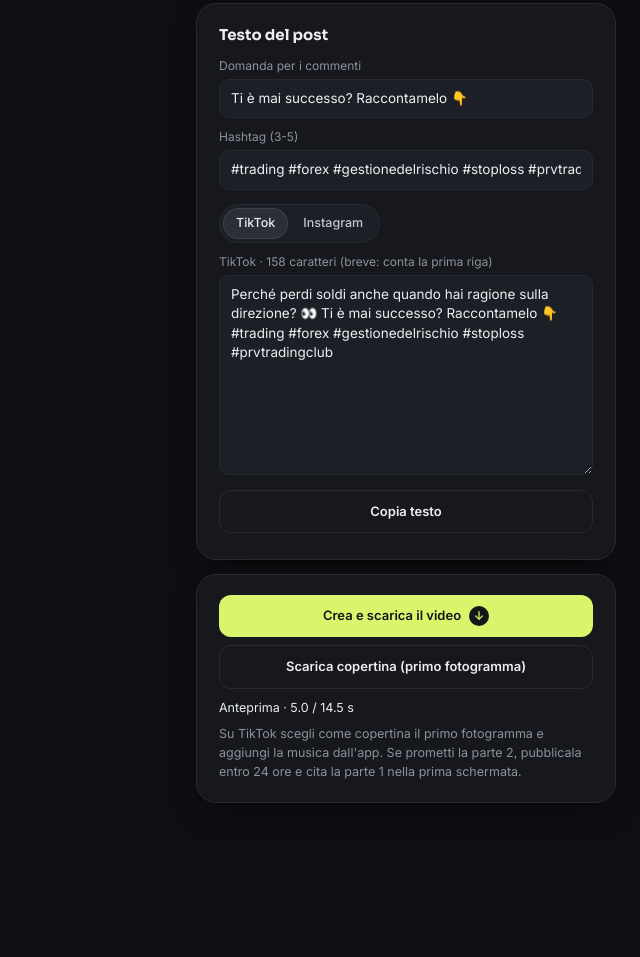
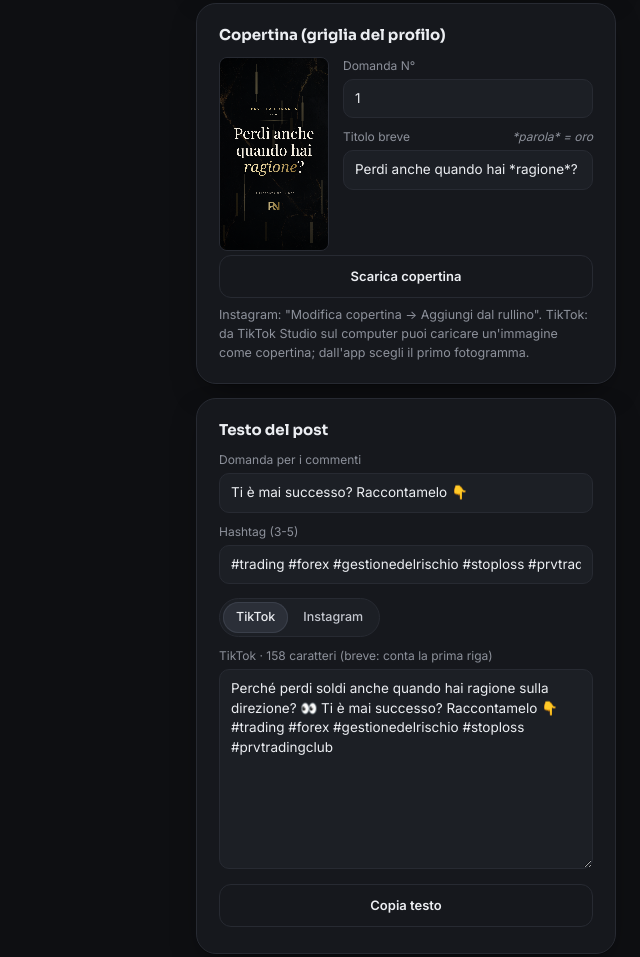
Before and after one commit to lucaprevitali1610/biaslab, a plain HTML site: page site/domanda.html in a window 1280 px wide. Shown: the part 849-1806 px from the top of the page, without its empty margins (640-1280 px from the left). Before the commit the page ends 1712 px from the top, so only its background shows below. Drawn offline with Linux system fonts and the light colour scheme.

Commit message:
Video Domanda: copertina dedicata della serie (PRV · La domanda N°, titolo breve in Playfair)
Co-Authored-By: Claude Opus 5.5 <noreply@anthropic.com>
Claude-Session: https://claude.ai/code/session_01MKYgpw36Ww4UiR7KA4723V

```diff
--- a/site/domanda.html
+++ b/site/domanda.html
@@ -48,6 +48,18 @@
         <p class="note" id="dur"></p>
       </div>
       <div class="card" style="margin-bottom:14px">
+        <h2>Copertina (griglia del profilo)</h2>
+        <div style="display:flex;gap:14px;align-items:flex-start">
+          <canvas id="covPrev" width="1080" height="1920" style="width:110px;height:auto;border-radius:8px;border:1px solid var(--line);flex:none" aria-label="Anteprima copertina"></canvas>
+          <div style="flex:1">
+            <label class="fld"><span>Domanda N°</span><input id="f_num" type="number" min="1"></label>
+            <label class="fld"><span>Titolo breve <em>*parola* = oro</em></span><input id="f_ct"></label>
+          </div>
+        </div>
+        <div class="row" style="margin-top:4px"><button class="btn ghost" id="covDl">Scarica copertina</button></div>
+        <p class="note" style="margin:8px 0 0">Instagram: "Modifica copertina → Aggiungi dal rullino". TikTok: da TikTok Studio sul computer puoi caricare un'immagine come copertina; dall'app scegli il primo fotogramma.</p>
+      </div>
+      <div class="card" style="margin-bottom:14px">
         <h2>Testo del post</h2>
         <label class="fld"><span>Domanda per i commenti</span><input id="f_cq"></label>
         <label class="fld"><span>Hashtag (3-5)</span><input id="f_tags"></label>
@@ -58,9 +70,8 @@
       </div>
       <div class="card">
         <div class="row"><button class="btn" id="rec">Crea e scarica il video <span class="arr">↓</span></button></div>
-        <div class="row" style="margin-top:8px"><button class="btn ghost" id="covDl">Scarica copertina (primo fotogramma)</button></div>
         <p class="note" id="vstat" style="margin:10px 0 0;color:var(--ink)"></p>
-        <p class="note" style="margin:8px 0 0">Su TikTok scegli come copertina il primo fotogramma e aggiungi la musica dall'app. Se prometti la parte 2, pubblicala entro 24 ore e cita la parte 1 nella prima schermata.</p>
+        <p class="note" style="margin:8px 0 0">Aggiungi la musica dall'app (TikTok o Instagram). Se prometti la parte 2, pubblicala entro 24 ore e cita la parte 1 nella prima schermata.</p>
       </div>
     </div>
   </div>
@@ -78,43 +89,45 @@ const logo = new Image(); logo.src = "prv-logo.svg";
 
 /* ------------------------------------------------------------ copioni pronti */
 const PRESETS = [
-  { name: "Perdi anche quando hai ragione",
+  { name: "Perdi anche quando hai ragione", num: 1, ct: "Perdi anche quando hai *ragione*?",
     q1: "Perché perdi soldi anche quando hai *ragione* sulla direzione?",
     r1: "Entri troppo presto: il prezzo ti prende lo *stop*, poi va dove avevi previsto.",
     r2: "Stop troppo stretto o posizione troppo grande: basta un movimento *normale* per buttarti fuori.",
     r3: "Avere ragione non basta. Contano *entrata, stop e size*.",
     teaser: "Nella parte 2: dove mettere lo stop",
     cq: "Ti è mai successo? Raccontamelo 👇", tags: "#trading #forex #gestionedelrischio #stoploss #prvtradingclub" },
-  { name: "Il dato del venerdì (COT)",
+  { name: "Il dato del venerdì (COT)", num: 2, ct: "Il dato del *venerdì*",
     q1: "Il dato che i *grandi fondi* ti mostrano ogni venerdì. E che quasi nessuno guarda.",
     r1: "Si chiama *COT report*. Lo pubblica la CFTC ogni venerdì.",
     r2: "Mostra come sono posizionati gli *speculatori* su valute, indici e materie prime.",
     r3: "Conta la *direzione*: se il netto long cresce da settimane, il posizionamento si rafforza.",
     teaser: "Nella parte 2: come leggerlo in 30 secondi",
     cq: "Lo conoscevi? Scrivi SÌ o NO 👇", tags: "#cotreport #forex #trading #analisifondamentale #prvtradingclub" },
-  { name: "Il tuo +40% è vero?",
+  { name: "Il tuo +40% è vero?", num: 3, ct: "Il tuo *+40%* è vero?",
     q1: "Il tuo portafoglio fa *+40%*? Probabilmente non è il tuo rendimento.",
     r1: "Se versi soldi nel tempo, la percentuale mescola il *mercato* e i tuoi *versamenti*.",
     r2: "Chi ha messo il grosso dei soldi *tardi* vede +40%, ma guadagna molto meno.",
     r3: "Il numero giusto è l'*XIRR*: il rendimento annuo dei soldi che hai messo davvero.",
     teaser: "Nella parte 2: come calcolarlo gratis",
     cq: "Sai qual è il tuo rendimento annuo reale? 👇", tags: "#pac #etf #investimenti #finanzapersonale #prvtradingclub" },
-  { name: "Settembre mese nero?",
+  { name: "Settembre mese nero?", num: 4, ct: "*Settembre* è davvero nero?",
     q1: "*Settembre* è davvero un mese nero per le borse?",
     r1: "In media è il mese più *debole* della storia dell'S&P 500.",
     r2: "Ma la media inganna: in tanti anni settembre ha chiuso in *positivo*.",
     r3: "Guarda sempre la *% di anni positivi*, non solo la media.",
     teaser: "Nella parte 2: la stagionalità di ogni mercato",
     cq: "Tu compri o vendi a settembre? 👇", tags: "#stagionalità #borsa #sp500 #trading #prvtradingclub" },
-  { name: "— Vuoto (scrivi la tua) —", q1: "", r1: "", r2: "", r3: "", teaser: "", cq: "Tu cosa ne pensi? 👇", tags: "#trading #investimenti #prvtradingclub" },
+  { name: "— Vuoto (scrivi la tua) —", num: 5, ct: "", q1: "", r1: "", r2: "", r3: "", teaser: "", cq: "Tu cosa ne pensi? 👇", tags: "#trading #investimenti #prvtradingclub" },
 ];
-const FIELDS = ["q1", "r1", "r2", "r3", "teaser"], POST = ["cq", "tags"];
+const FIELDS = ["q1", "r1", "r2", "r3", "teaser"], POST = ["cq", "tags"], COVER = ["num", "ct"];
 $("#preset").innerHTML = PRESETS.map((p, i) => `<option value="${i}">${p.name}</option>`).join("");
-function loadPreset(i) { const p = PRESETS[i]; [...FIELDS, ...POST].forEach((k) => ($("#f_" + k).value = p[k] || "")); build(); }
+function loadPreset(i) { const p = PRESETS[i]; [...FIELDS, ...POST, ...COVER].forEach((k) => ($("#f_" + k).value = p[k] ?? "")); build(); refreshCover(); }
 $("#preset").onchange = (e) => loadPreset(+e.target.value);
 $("#pace").onchange = () => build();
 FIELDS.forEach((k) => $("#f_" + k).addEventListener("input", build));
 POST.forEach((k) => $("#f_" + k).addEventListener("input", showCaption));
+COVER.forEach((k) => $("#f_" + k).addEventListener("input", () => refreshCover()));
+$("#f_q1").addEventListener("input", () => refreshCover());
 
 /* ------------------------------------------------------------ disegno */
 const clamp01 = (x) => Math.max(0, Math.min(1, x));
@@ -139,29 +152,30 @@ function richWords(text) {
   }
   return out;
 }
-function layout(ctx, words, font, maxW) {
+function layout(ctx, words, font, maxW, fontG) {
   ctx.font = font; const sp = ctx.measureText(" ").width, lines = []; let cur = [], cw = 0;
-  words.forEach((x) => { const parts = x.parts.map((q) => ({ ...q, mw: ctx.measureText(q.t).width })), w = parts.reduce((a, q) => a + q.mw, 0);
+  const m = (q) => { ctx.font = q.gold && fontG ? fontG : font; return ctx.measureText(q.t).width; };
+  words.forEach((x) => { const parts = x.parts.map((q) => ({ ...q, mw: m(q) })), w = parts.reduce((a, q) => a + q.mw, 0);
     if (cur.length && cw + sp + w > maxW) { lines.push({ ws: cur, w: cw }); cur = []; cw = 0; } cur.push({ parts, mw: w }); cw += (cur.length > 1 ? sp : 0) + w; });
   if (cur.length) lines.push({ ws: cur, w: cw });
   return { lines, sp };
 }
 // bilancia le righe (niente parola orfana) restringendo la larghezza finché il numero di righe resta uguale
-function balanced(ctx, words, font, maxW) {
-  let L = layout(ctx, words, font, maxW); const n = L.lines.length; let w = maxW;
-  while (n > 1 && w > maxW * .55) { const t = layout(ctx, words, font, w - 12); if (t.lines.length !== n) break; L = t; w -= 12; }
+function balanced(ctx, words, font, maxW, fontG) {
+  let L = layout(ctx, words, font, maxW, fontG); const n = L.lines.length; let w = maxW;
+  while (n > 1 && w > maxW * .55) { const t = layout(ctx, words, font, w - 12, fontG); if (t.lines.length !== n) break; L = t; w -= 12; }
   return L;
 }
 function rich(ctx, text, o, q = 1) {
-  const words = richWords(text); let size = o.size, L, font;
-  for (;;) { font = `${o.weight || 600} ${size}px ${o.family || SANS}`; L = balanced(ctx, words, font, o.maxW); if (L.lines.length <= o.maxLines || size <= o.min) break; size -= 4; }
+  const words = richWords(text); let size = o.size, L, font, fontG;
+  for (;;) { font = `${o.weight || 600} ${size}px ${o.family || SANS}`; fontG = o.goldItalic ? `italic ${font}` : null; L = balanced(ctx, words, font, o.maxW, fontG); if (L.lines.length <= o.maxLines || size <= o.min) break; size -= 6; }
   const lh = size * (o.lh || 1.26), top = o.cy - (L.lines.length - 1) * lh / 2;
   ctx.textBaseline = "middle"; ctx.textAlign = "left"; ctx.font = font;
   L.lines.forEach((ln, i) => {
     const qi = o.stagger ? easeOut((q - i * .12) / .5) : q;
     let x = VW / 2 - ln.w / 2; const y = top + i * lh + (1 - qi) * 22;
     ctx.globalAlpha = qi * (o.alpha ?? 1);
-    ln.ws.forEach((wd) => { wd.parts.forEach((q) => { ctx.fillStyle = q.gold ? goldGrad(ctx, x, x + q.mw) : o.color || G.ink; ctx.fillText(q.t, x, y); x += q.mw; }); x += L.sp; });
+    ln.ws.forEach((wd) => { wd.parts.forEach((q) => { ctx.font = q.gold && fontG ? fontG : font; ctx.fillStyle = q.gold ? goldGrad(ctx, x, x + q.mw) : o.color || G.ink; ctx.fillText(q.t, x, y); x += q.mw; }); x += L.sp; });
   });
   ctx.globalAlpha = 1;
   return { top, bottom: top + (L.lines.length - 1) * lh };
@@ -254,8 +268,20 @@ $("#net").onclick = (e) => { const b = e.target.closest("button"); if (!b) retur
 $("#copy").onclick = async () => { try { await navigator.clipboard.writeText($("#cap").value); $("#copied").textContent = "Testo copiato ✓"; } catch { $("#cap").select(); document.execCommand("copy"); $("#copied").textContent = "Testo selezionato: premi Ctrl+C / Cmd+C se non è stato copiato."; } };
 
 const slug = () => plain(val("q1") || "domanda").toLowerCase().normalize("NFD").replace(/[^a-z0-9]+/g, "-").replace(/^-|-$/g, "").slice(0, 40);
-$("#covDl").onclick = () => { const c = document.createElement("canvas"); c.width = VW; c.height = VH; drawFrame(c.getContext("2d"), 0);
-  c.toBlob((b) => { const a = document.createElement("a"); a.href = URL.createObjectURL(b); a.download = `copertina-${slug()}.png`; document.body.appendChild(a); a.click(); setTimeout(() => { URL.revokeObjectURL(a.href); a.remove(); }, 800); }, "image/png"); };
+// copertina della serie: tutto nella fascia 3:4 centrale (y 240–1680), quella mostrata dalla griglia del profilo
+function drawCover(ctx) {
+  ctx.clearRect(0, 0, VW, VH); bg(ctx, 0, 1);
+  const num = String(+$("#f_num").value || 1).padStart(2, "0"), title = $("#f_ct").value.trim() || $("#f_q1").value.trim() || "La domanda";
+  spaced(ctx, "PRV · LA DOMANDA", VW / 2, 520, `600 30px ${SANS}`, G.gold, 11);
+  spaced(ctx, `N° ${num}`, VW / 2, 575, `500 24px ${SANS}`, G.soft, 7);
+  const g = ctx.createLinearGradient(VW / 2 - 150, 0, VW / 2 + 150, 0); g.addColorStop(0, "rgba(214,191,134,0)"); g.addColorStop(.5, "rgba(214,191,134,.6)"); g.addColorStop(1, "rgba(214,191,134,0)"); ctx.fillStyle = g; ctx.fillRect(VW / 2 - 150, 625, 300, 1.5);
+  rich(ctx, title, { family: SERIF, weight: 500, size: 150, min: 84, maxW: 900, maxLines: 3, cy: 930, lh: 1.12, goldItalic: true }, 1);
+  spaced(ctx, "LA RISPOSTA NEL VIDEO", VW / 2, 1360, `500 22px ${SANS}`, G.mute, 7);
+  if (logo.complete && logo.naturalWidth) { const lw = 110, lh = lw * logo.naturalHeight / logo.naturalWidth; ctx.drawImage(logo, (VW - lw) / 2, 1440, lw, lh); }
+}
+function refreshCover() { drawCover($("#covPrev").getContext("2d")); }
+$("#covDl").onclick = () => { const c = document.createElement("canvas"); c.width = VW; c.height = VH; drawCover(c.getContext("2d"));
+  c.toBlob((b) => { const a = document.createElement("a"); a.href = URL.createObjectURL(b); a.download = `copertina-domanda-${String(+$("#f_num").value || 1).padStart(2, "0")}-${slug()}.png`; document.body.appendChild(a); a.click(); setTimeout(() => { URL.revokeObjectURL(a.href); a.remove(); }, 800); }, "image/png"); };
 
 /* ------------------------------------------------------------ anteprima ed export MP4 */
 let raf = 0, recording = false, msg = "";
```
